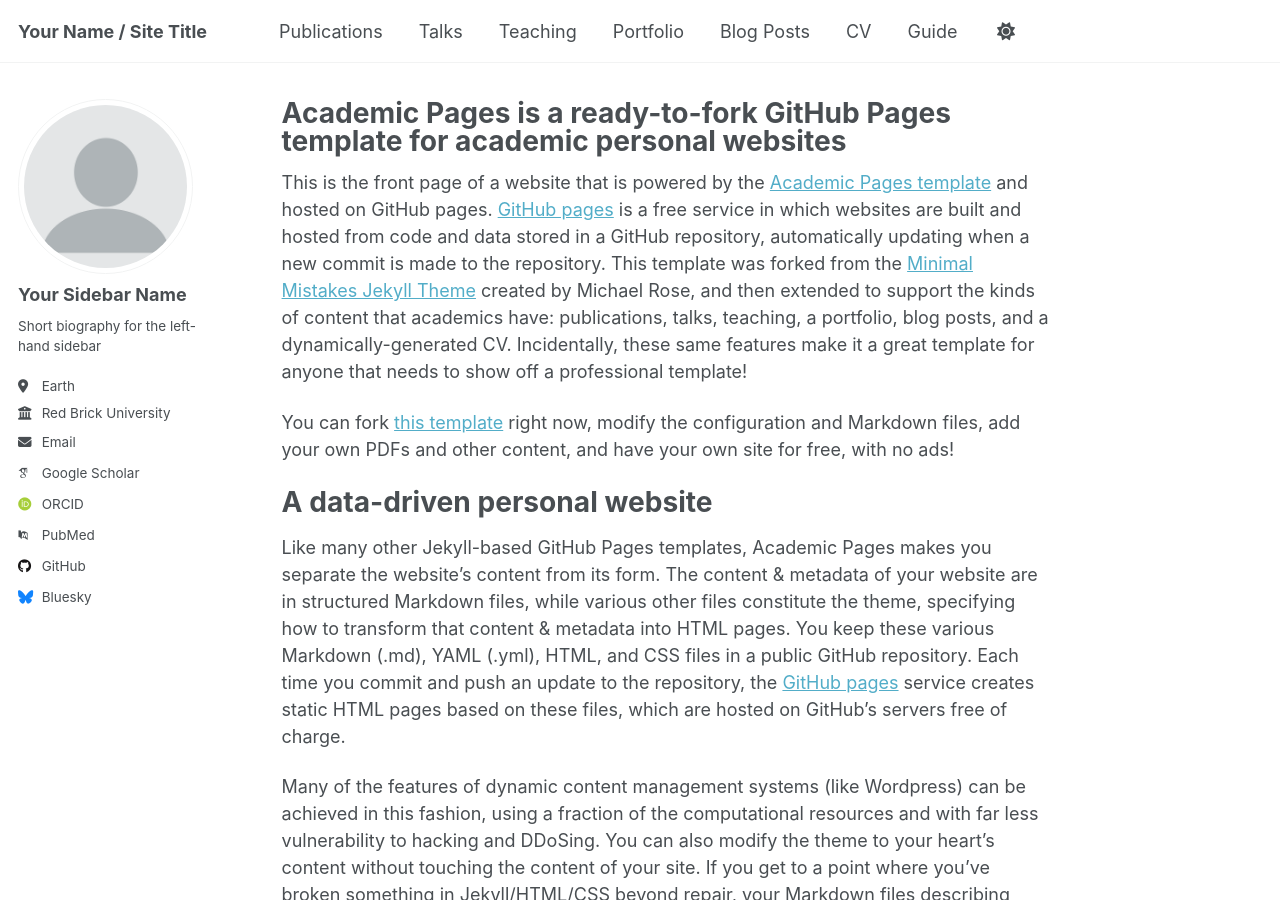
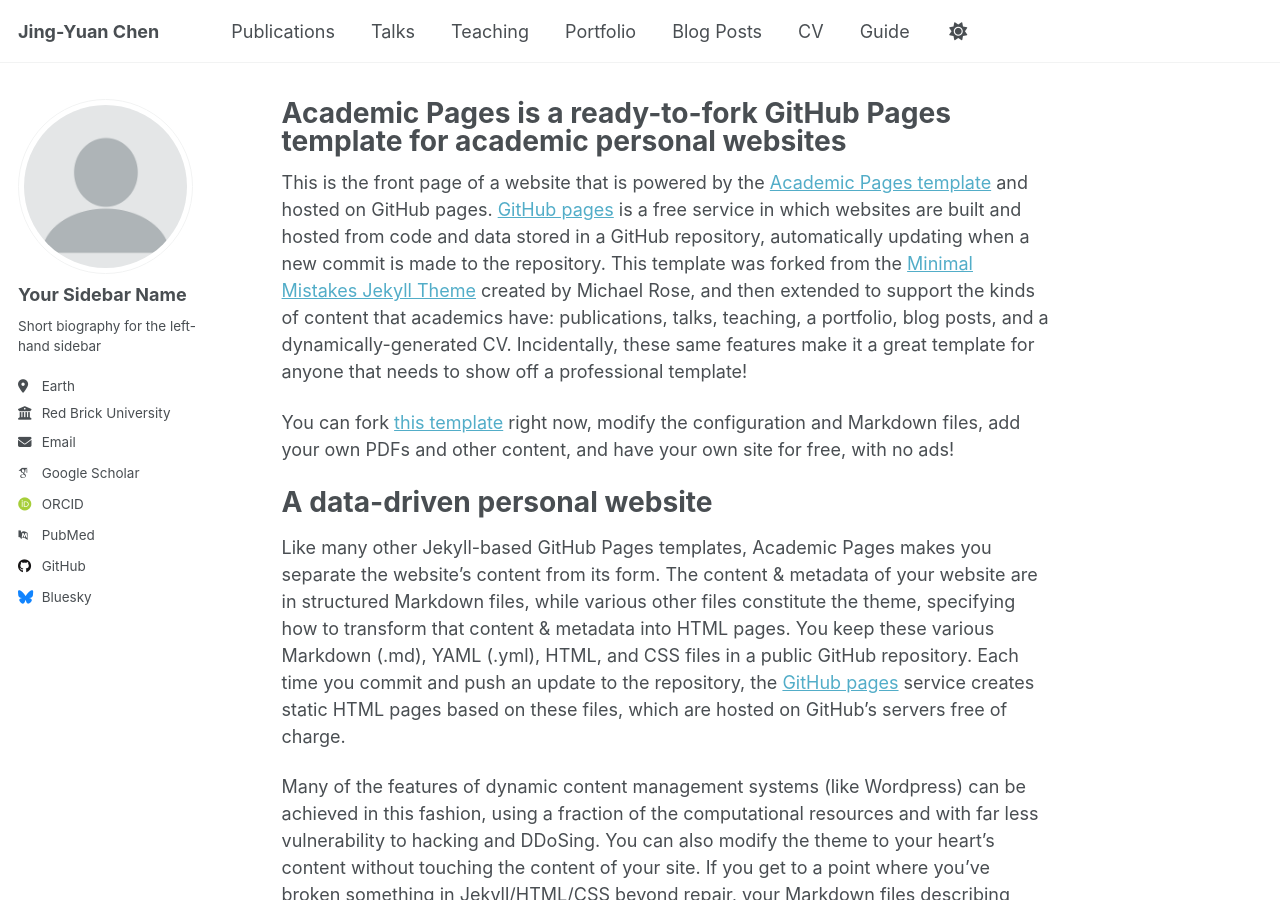
Before and after one commit to jychen74/jychen74.github.io, a Jekyll site: the page built from _pages/about.md, in a window 1280 px wide and 900 px high. Built offline with Jekyll 4.4.1, drawn with Linux system fonts in a browser that asks for light colours; some web fonts are replaced; a script that is not in the unit is left out.

Commit message:
inital edit

```diff
--- a/_config.yml
+++ b/_config.yml
@@ -9,11 +9,11 @@
 # Basic Site Settings
 locale                   : "en-US"
 site_theme               : "default"
-title                    : "Your Name / Site Title"
+title                    : "Jing-Yuan Chen"
 title_separator          : "-"
 name                     : &name "Your Name"
 description              : &description "personal description"
-url                      : https://academicpages.github.io # the base hostname & protocol for your site e.g. "https://[your GitHub username].github.io" or if you already have some other page hosted on Github then use "https://[your GitHub username].github.io/[Your Repo Name]"
+url                      : https://jychen74.github.io # the base hostname & protocol for your site e.g. "https://[your GitHub username].github.io" or if you already have some other page hosted on Github then use "https://[your GitHub username].github.io/[Your Repo Name]"
 baseurl                  : "" # the subpath of your site, e.g. "/blog"
 repository               : "academicpages/academicpages.github.io"
 
```
